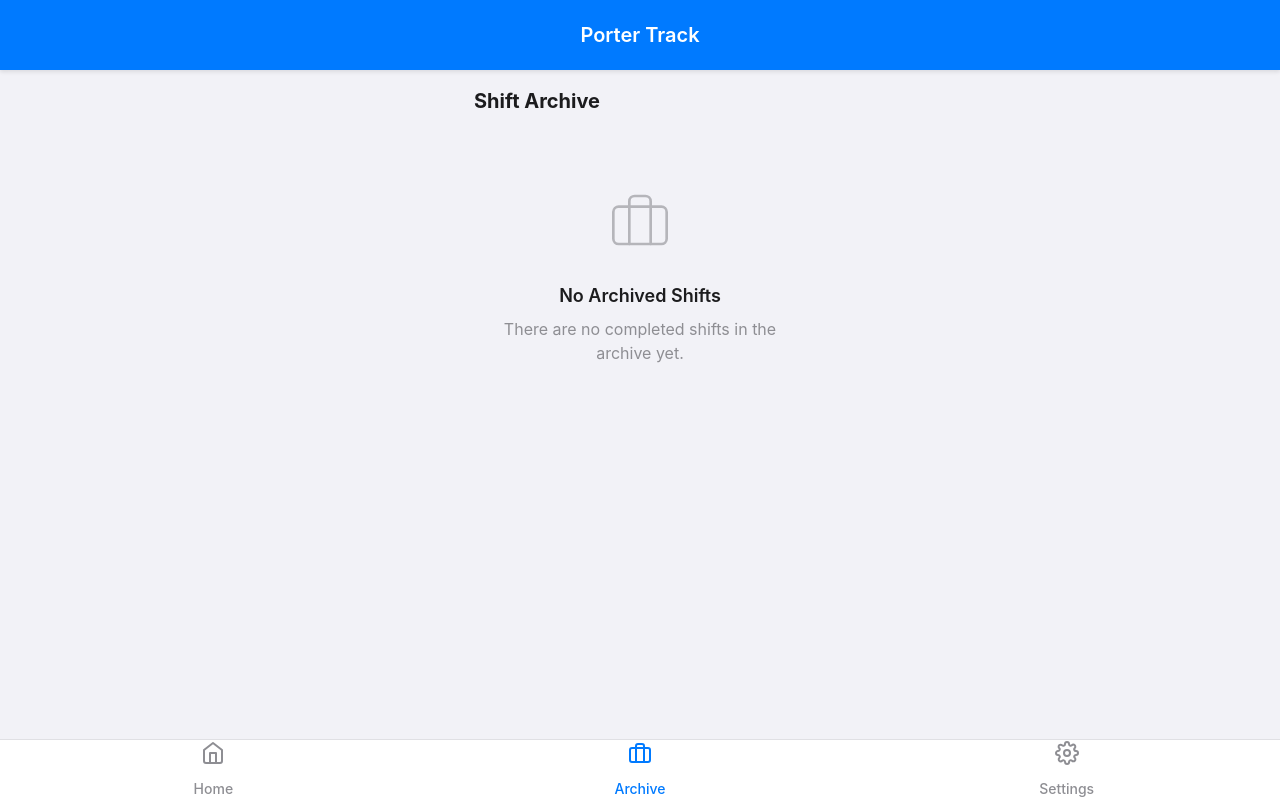
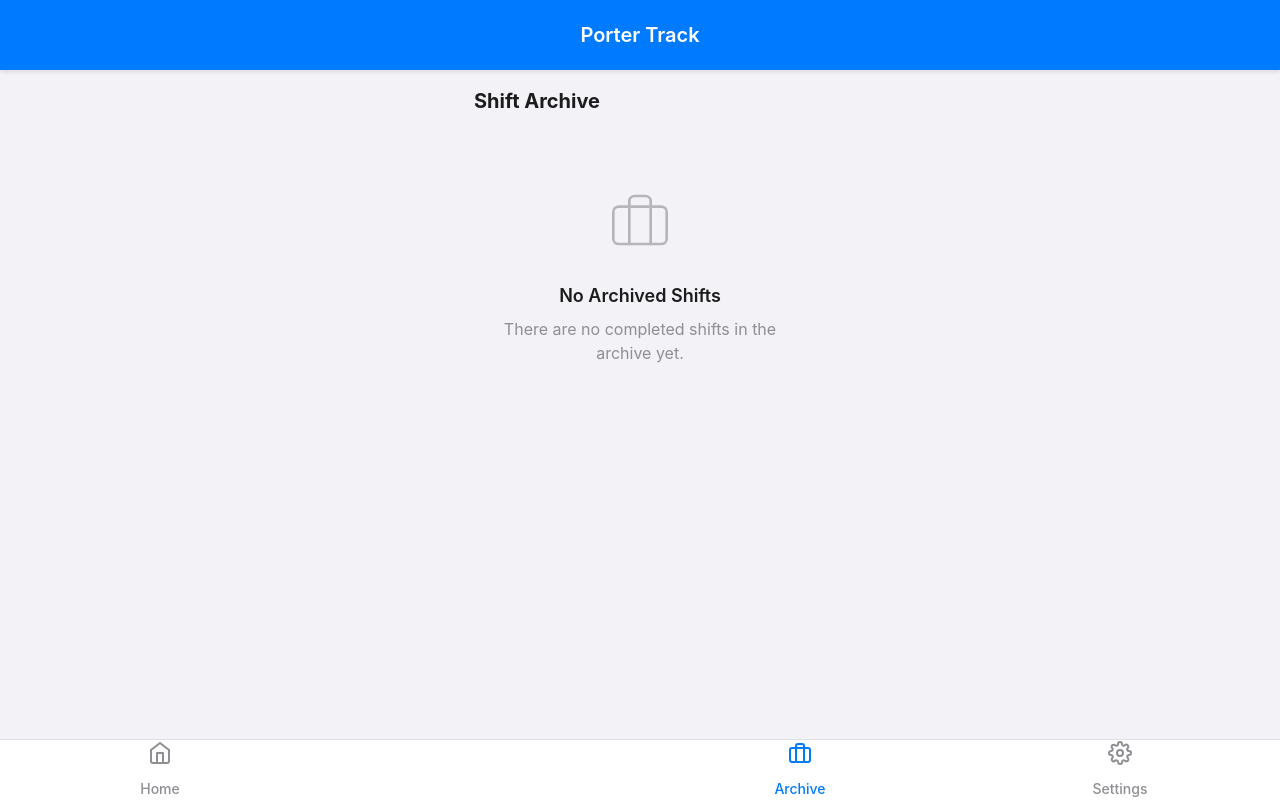
Before and after one commit to Hypha-Media-UK/Porter-Task, a Vue app: page /archive in a window 1280 px wide. Built offline with nearby package versions, Linux system fonts and the light colour scheme.

Commit message:
Removed the multiple tasks buttons

```diff
--- a/src/components/TabNavigation.vue
+++ b/src/components/TabNavigation.vue
@@ -31,18 +31,8 @@
       <span>Home</span>
     </button>
 
-    <div v-if="isShiftActive" class="fab-container">
-      <button
-        class="fab-button"
-        @click="navigate('taskForm')"
-        aria-label="Create new task"
-      >
-        <svg xmlns="http://www.w3.org/2000/svg" width="24" height="24" viewBox="0 0 24 24" fill="none" stroke="currentColor" stroke-width="2" stroke-linecap="round" stroke-linejoin="round">
-          <line x1="12" y1="5" x2="12" y2="19"></line>
-          <line x1="5" y1="12" x2="19" y2="12"></line>
-        </svg>
-      </button>
-    </div>
+    <!-- Placeholder spacer for layout balance -->
+    <div class="nav-spacer"></div>
 
     <button
       class="nav-tab"
@@ -148,6 +138,11 @@ function navigate(route: string, params?: RouteParams) {
   color: var(--color-primary);
 }
 
+.nav-spacer {
+  flex: 1;
+  min-width: 70px;
+}
+
 .badge-count {
   position: absolute;
   top: -6px;
```
